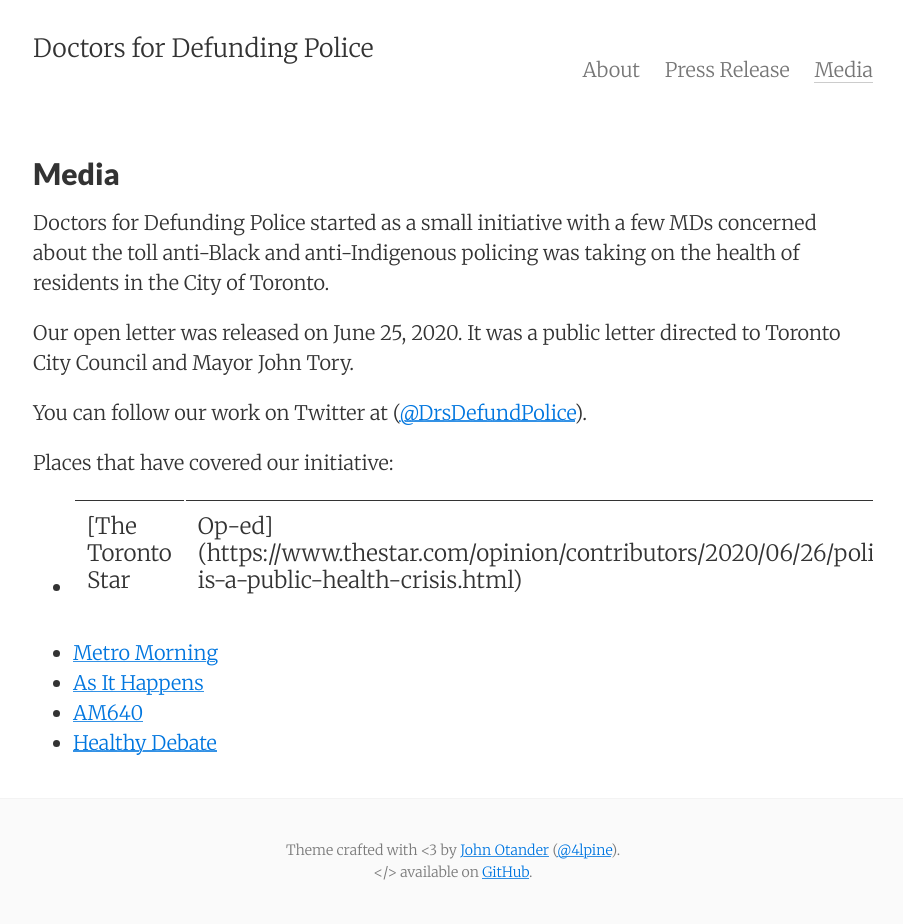
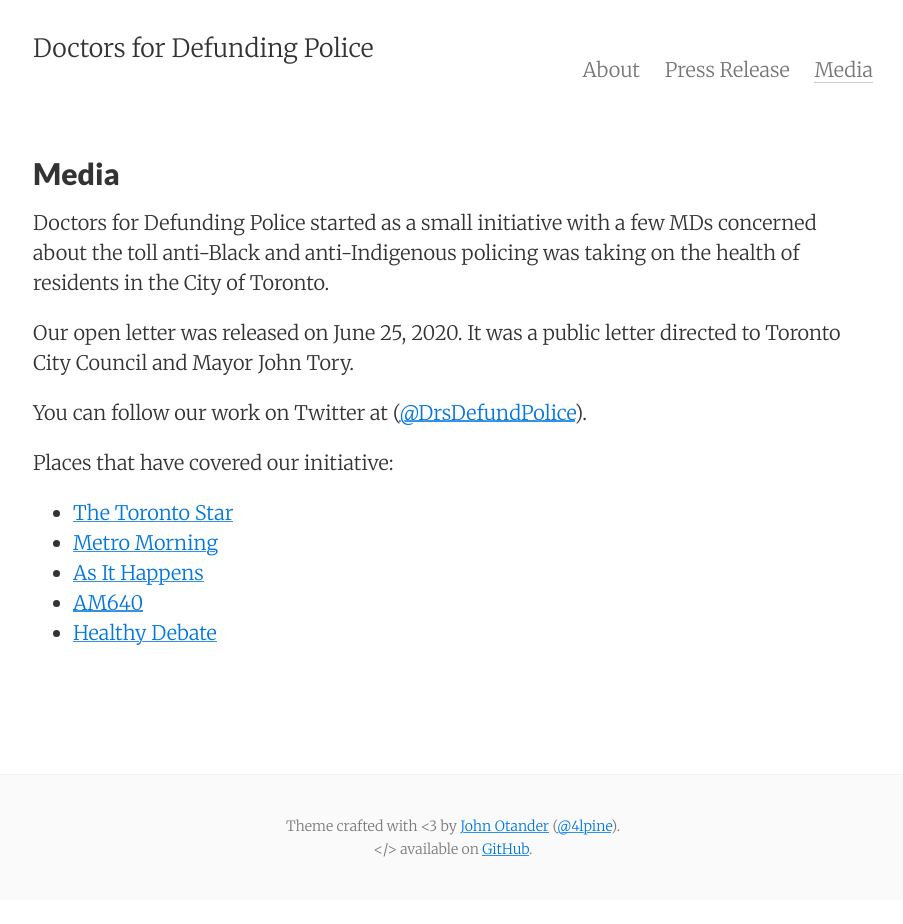
Before and after one commit to drsdefundpolice/drsdefundpolice.github.io, a Jekyll site: the page built from media.md, in a window 1280 px wide. Shown: the whole page, without its empty margins (187-1090 px from the left). Built offline with Jekyll 4.4.1, drawn with Linux system fonts in a browser that asks for light colours; after the commit the page ends 900 px from its top, so only the background shows below that.

Commit message:
Fix The Star link

```diff
--- a/media.md
+++ b/media.md
@@ -13,7 +13,7 @@ You can follow our work on Twitter at ([@DrsDefundPolice](https://twitter.com/Dr
 
 Places that have covered our initiative:
 
-- [The Toronto Star | Op-ed](https://www.thestar.com/opinion/contributors/2020/06/26/policing-is-a-public-health-crisis.html)
+- [The Toronto Star](https://www.thestar.com/opinion/contributors/2020/06/26/policing-is-a-public-health-crisis.html)
 - [Metro Morning](https://www.cbc.ca/listen/live-radio/1-39-metro-morning/clip/15784180-health-professionals-call-to-defund-police)
 - [As It Happens](https://www.cbc.ca/listen/live-radio/1-82-here-and-now-toronto/clip/15784281-why-a-group-of-toronto-doctors-are-putting-their-weight-behind-defunding-the-police)
 - [AM640](https://omny.fm/shows/am640-the-morning-show/group-of-50-doctors-in-toronto-call-for-defunding)
```
